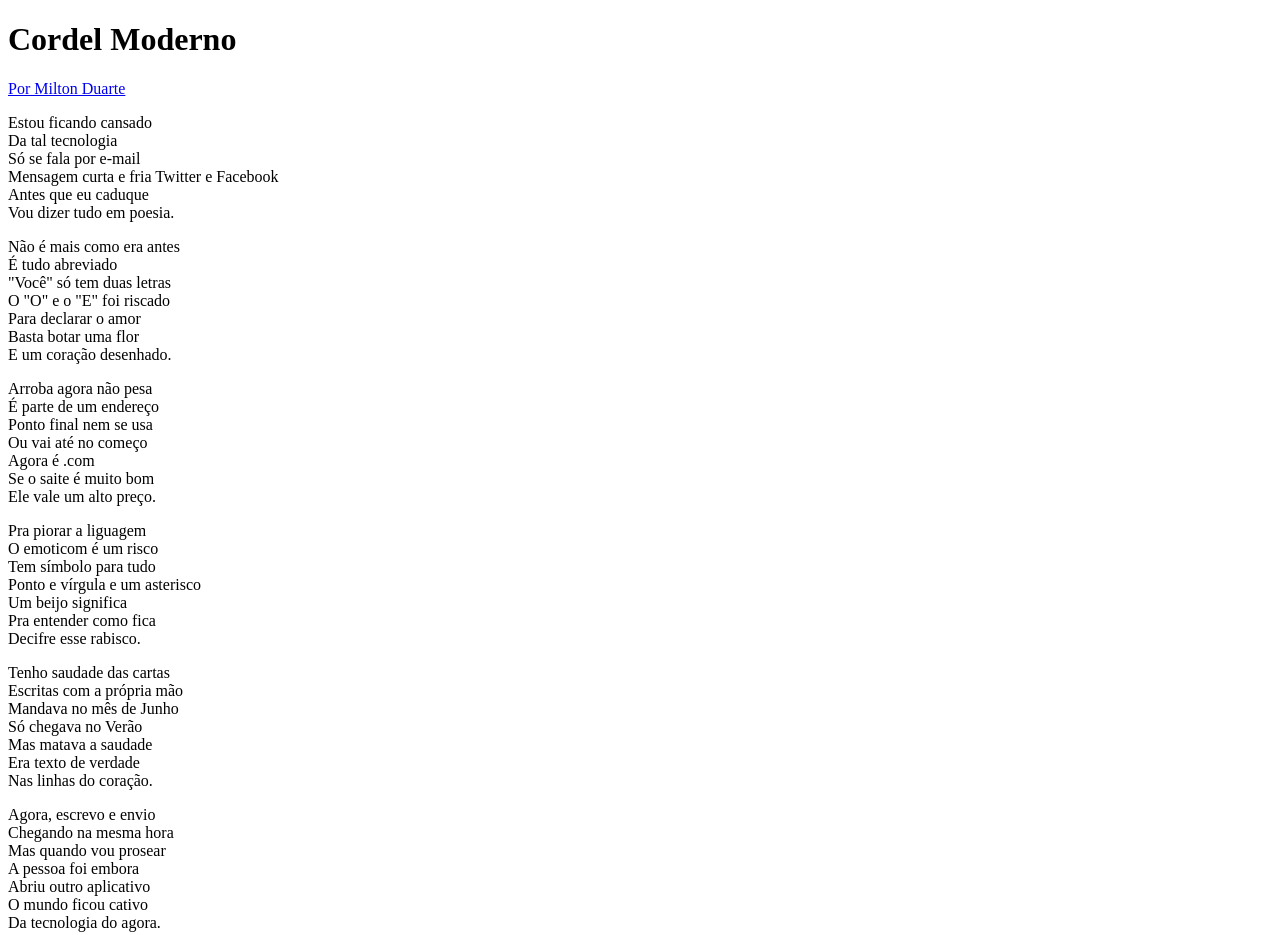
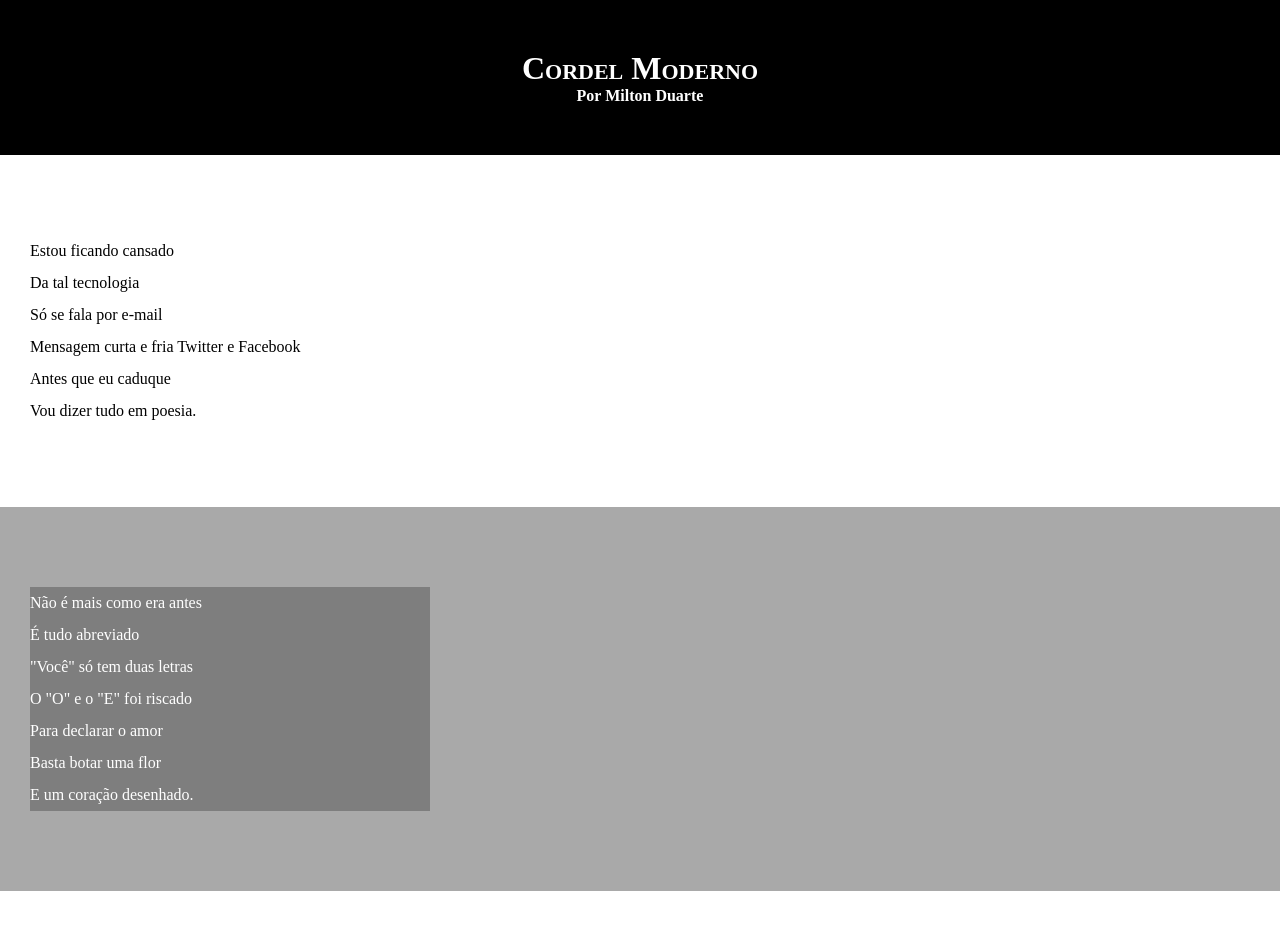
Before and after one commit to tamiresconti/HTML-CSS, a plain HTML site: page DESAFIOS/DES012/index.html in a window 1280 px wide. Shown: the top 935 px of the page. Drawn offline with Linux system fonts and the light colour scheme.

Commit message:
Organizando o CSS do projeto.

```diff
--- a/DESAFIOS/DES012/estilo/style.css
+++ b/DESAFIOS/DES012/estilo/style.css
@@ -1 +1,64 @@
 @charset "UTF-8";
+
+* {
+    margin: 0px;
+    padding: 0px;
+}
+
+html, body {
+    min-height: 100%;
+    background-color: darkgray;
+}
+
+header {
+    background-color: black;
+    color: white;
+    text-align: center;
+}
+
+header > h1 {
+    padding-top: 50px;
+    font-variant: small-caps;
+}
+
+header > p {
+    padding-bottom: 50px;
+}
+
+header a, footer a {
+    color: white;
+    text-decoration: none;
+    font-weight: bolder;
+}
+
+header a:hover, footer a:hover {
+    text-decoration: underline;
+}
+
+section {
+    padding-top: 10vh;
+    padding-bottom: 10vh;
+    line-height: 2em;
+    padding-left: 30px;
+}
+
+section.normal {
+    background-color: white;
+    color: black;
+}
+
+section.imagem {
+    background-color: rgb (51, 51, 51);
+    color: white;
+}
+
+section.imagem > p {
+    width: 400px;
+    background-color: rgba(0, 0, 0, 0.253);
+}
+footer {
+    background-color: black;
+    color: white;
+    text-align: center;
+    padding: 10px;
+}
--- a/DESAFIOS/DES012/index.html
+++ b/DESAFIOS/DES012/index.html
@@ -14,7 +14,7 @@
 
 </header>
 
-<section>
+<section class="normal">
     <p>
         Estou ficando cansado <br>
         Da tal tecnologia <br>
@@ -27,7 +27,7 @@
 </section>
 
 
-<section>
+<section class="imagem">
     <p>
         Não é mais como era antes <br>
         É tudo abreviado <br>
@@ -40,7 +40,7 @@
 </section>
 
 
-<section>
+<section class="normal">
     <p>
         Arroba agora não pesa <br>
         É parte de um endereço <br>
@@ -62,7 +62,7 @@
     </p>
 </section>
 
-<section>
+<section class="imagem">
     <p>
         Tenho saudade das cartas <br>
         Escritas com a própria mão <br>
@@ -75,7 +75,7 @@
 </section>
 
 
-<section>
+<section class="normal">
     <p>
         Agora, escrevo e envio <br>
         Chegando na mesma hora <br>
```
